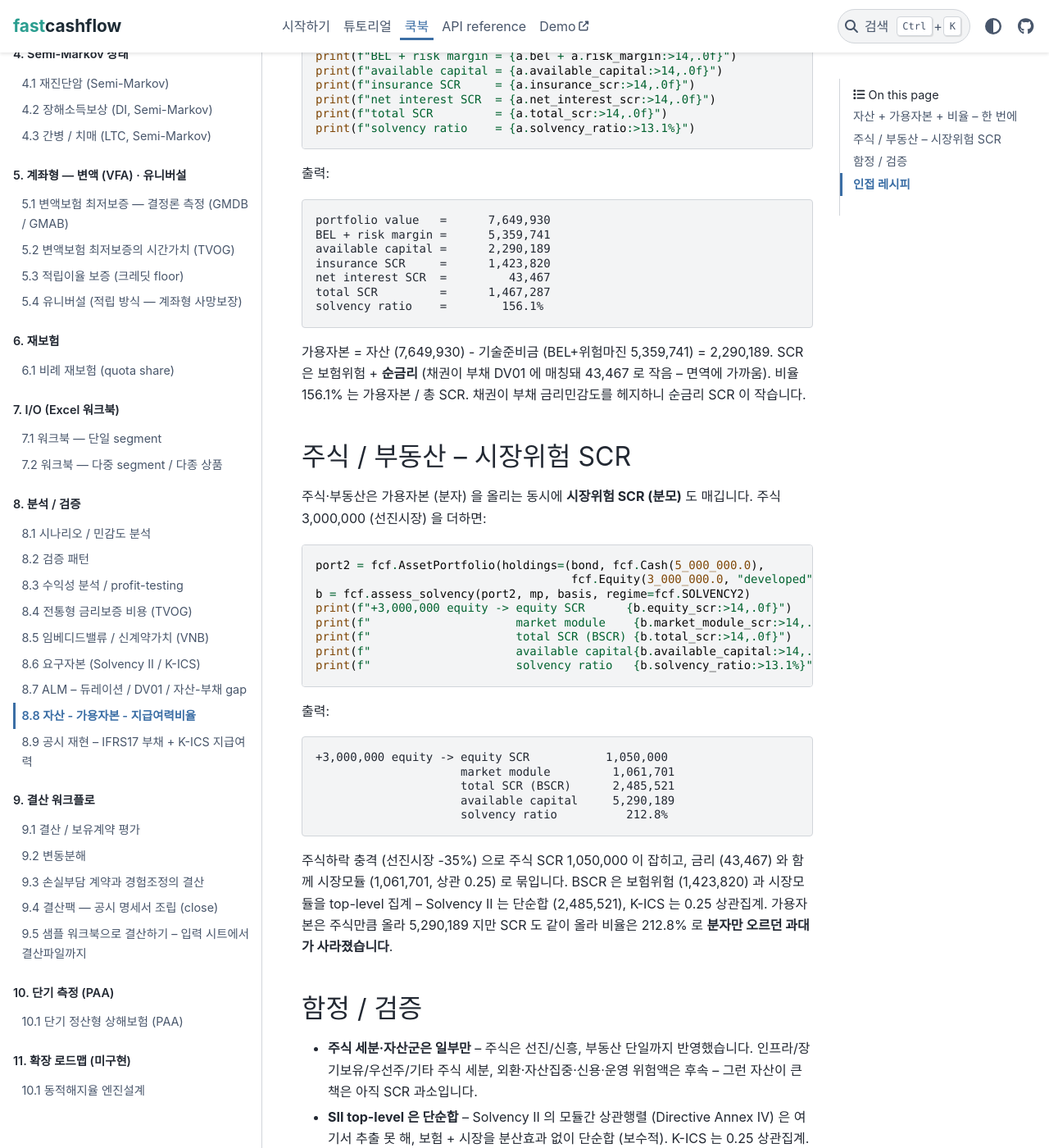
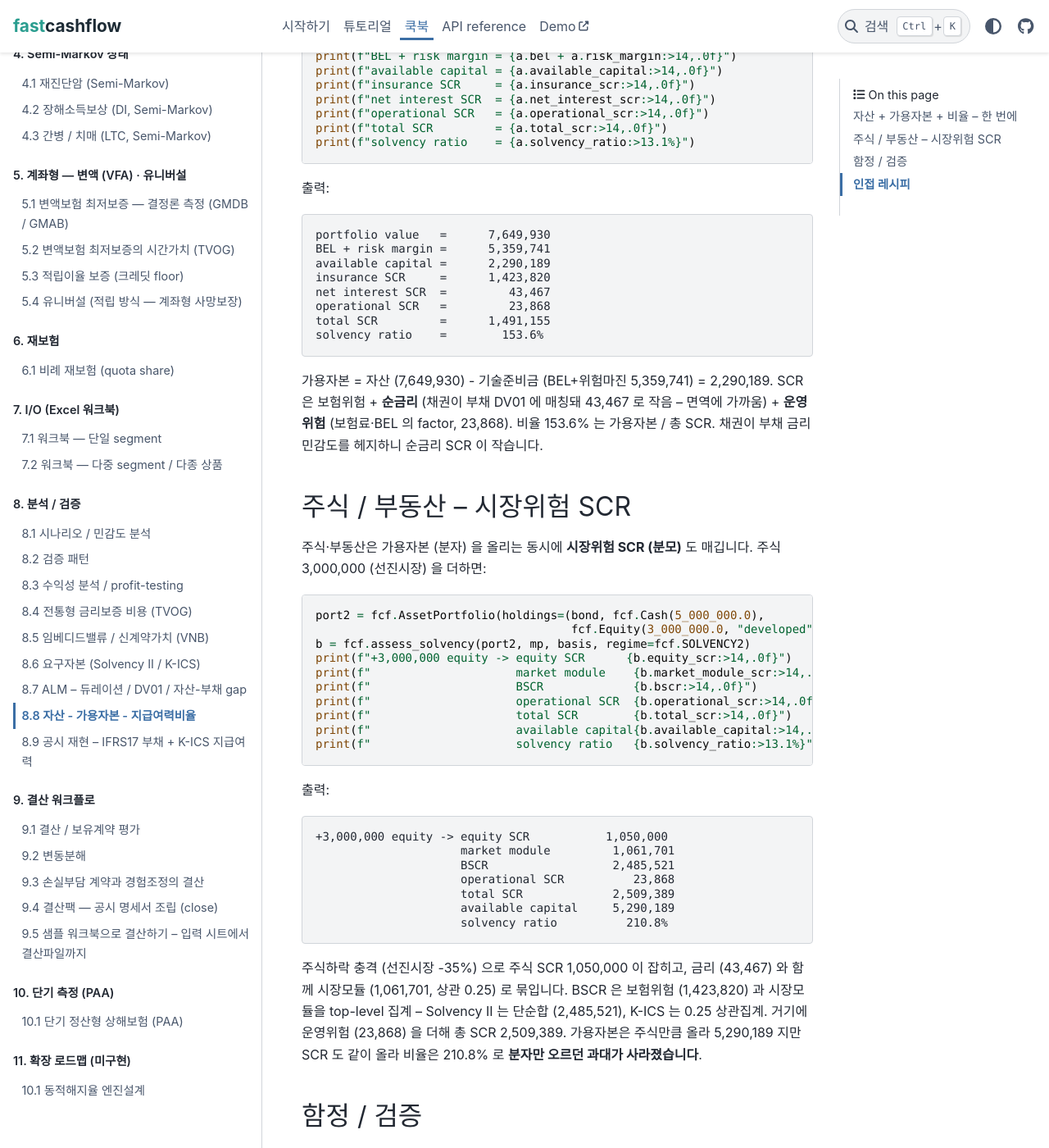
Before and after one commit to seokhoonj/fastcashflow, a Sphinx documentation site: the page built from docs/cookbook/workflow/solvency-balance-sheet.md, in a window 1280 px wide and 1400 px high, scrolled down 1113 px. Shown: the whole window at 82% size. Built offline with Sphinx 7.4.7 and the PyData theme 0.15.4, drawn with Linux system fonts in a browser that asks for light colours; some of the changed text lies outside the part shown.

Commit message:
feat: add operational risk to the assessed solvency ratio
Integrate the operational-risk SCR into `assess_solvency`: the total SCR is now
the BSCR (insurance and market, aggregated at the top level) plus the operational
charge on top, matching the regime structure (operational sits outside the
correlated BSCR). `SolvencyAssessment` exposes `bscr` and `operational_scr`
alongside the existing components; the ratio is available capital over the total
SCR. The Solvency II operational cap (0.3 x BSCR) uses the BSCR computed first.
Cookbook 8.8 and 8.9 show the operational line; api.rst documents the function.

````diff
--- a/docs/api.rst
+++ b/docs/api.rst
@@ -360,6 +360,8 @@ the net interest-rate SCR, and the assembled solvency ratio.
 
 .. autofunction:: fastcashflow.market_module_scr
 
+.. autofunction:: fastcashflow.operational_scr
+
 .. autofunction:: fastcashflow.assess_solvency
 
 .. autoclass:: fastcashflow.SolvencyAssessment
--- a/docs/cookbook/workflow/solvency-balance-sheet.md
+++ b/docs/cookbook/workflow/solvency-balance-sheet.md
@@ -43,6 +43,7 @@ print(f"BEL + risk margin = {a.bel + a.risk_margin:>14,.0f}")
 print(f"available capital = {a.available_capital:>14,.0f}")
 print(f"insurance SCR     = {a.insurance_scr:>14,.0f}")
 print(f"net interest SCR  = {a.net_interest_scr:>14,.0f}")
+print(f"operational SCR   = {a.operational_scr:>14,.0f}")
 print(f"total SCR         = {a.total_scr:>14,.0f}")
 print(f"solvency ratio    = {a.solvency_ratio:>13.1%}")
 ```
@@ -55,13 +56,15 @@ BEL + risk margin =      5,359,741
 available capital =      2,290,189
 insurance SCR     =      1,423,820
 net interest SCR  =         43,467
-total SCR         =      1,467,287
-solvency ratio    =        156.1%
+operational SCR   =         23,868
+total SCR         =      1,491,155
+solvency ratio    =        153.6%
 ```
 
 가용자본 = 자산 (7,649,930) - 기술준비금 (BEL+위험마진 5,359,741) = 2,290,189. SCR 은
-보험위험 + **순금리** (채권이 부채 DV01 에 매칭돼 43,467 로 작음 -- 면역에 가까움). 비율
-156.1% 는 가용자본 / 총 SCR. 채권이 부채 금리민감도를 헤지하니 순금리 SCR 이 작습니다.
+보험위험 + **순금리** (채권이 부채 DV01 에 매칭돼 43,467 로 작음 -- 면역에 가까움) +
+**운영위험** (보험료·BEL 의 factor, 23,868). 비율 153.6% 는 가용자본 / 총 SCR. 채권이
+부채 금리민감도를 헤지하니 순금리 SCR 이 작습니다.
 
 ## 주식 / 부동산 -- 시장위험 SCR
 
@@ -74,7 +77,9 @@ port2 = fcf.AssetPortfolio(holdings=(bond, fcf.Cash(5_000_000.0),
 b = fcf.assess_solvency(port2, mp, basis, regime=fcf.SOLVENCY2)
 print(f"+3,000,000 equity -> equity SCR      {b.equity_scr:>14,.0f}")
 print(f"                     market module    {b.market_module_scr:>14,.0f}")
-print(f"                     total SCR (BSCR) {b.total_scr:>14,.0f}")
+print(f"                     BSCR             {b.bscr:>14,.0f}")
+print(f"                     operational SCR  {b.operational_scr:>14,.0f}")
+print(f"                     total SCR        {b.total_scr:>14,.0f}")
 print(f"                     available capital{b.available_capital:>14,.0f}")
 print(f"                     solvency ratio   {b.solvency_ratio:>13.1%}")
 ```
@@ -84,21 +89,26 @@ print(f"                     solvency ratio   {b.solvency_ratio:>13.1%}")
 ```text
 +3,000,000 equity -> equity SCR           1,050,000
                      market module         1,061,701
-                     total SCR (BSCR)      2,485,521
+                     BSCR                  2,485,521
+                     operational SCR          23,868
+                     total SCR             2,509,389
                      available capital     5,290,189
-                     solvency ratio          212.8%
+                     solvency ratio          210.8%
 ```
 
 주식하락 충격 (선진시장 -35%) 으로 주식 SCR 1,050,000 이 잡히고, 금리 (43,467) 와 함께
 시장모듈 (1,061,701, 상관 0.25) 로 묶입니다. BSCR 은 보험위험 (1,423,820) 과 시장모듈을
-top-level 집계 -- Solvency II 는 단순합 (2,485,521), K-ICS 는 0.25 상관집계. 가용자본은
-주식만큼 올라 5,290,189 지만 SCR 도 같이 올라 비율은 212.8% 로 **분자만 오르던 과대가
+top-level 집계 -- Solvency II 는 단순합 (2,485,521), K-ICS 는 0.25 상관집계. 거기에
+운영위험 (23,868) 을 더해 총 SCR 2,509,389. 가용자본은
+주식만큼 올라 5,290,189 지만 SCR 도 같이 올라 비율은 210.8% 로 **분자만 오르던 과대가
 사라졌습니다**.
 
 ## 함정 / 검증
 
+- **운영위험은 부채 factor** -- 보험료·BEL 에 위험계수 (K-ICS max(보험료 3.5%, BEL 0.4%) /
+  SII min(0.3 BSCR, max(0.04 보험료, 0.0045 BEL))) 를 적용해 BSCR 위에 가산합니다.
 - **주식 세분·자산군은 일부만** -- 주식은 선진/신흥, 부동산 단일까지 반영했습니다.
-  인프라/장기보유/우선주/기타 주식 세분, 외환·자산집중·신용·운영 위험액은 후속 -- 그런
+  인프라/장기보유/우선주/기타 주식 세분, 외환·자산집중·**신용** 위험액은 후속 -- 그런
   자산이 큰 책은 아직 SCR 과소입니다.
 - **SII top-level 은 단순합** -- Solvency II 의 모듈간 상관행렬 (Directive Annex IV) 은
   여기서 추출 못 해, 보험 + 시장을 분산효과 없이 단순합 (보수적). K-ICS 는 0.25 상관집계.
````
Also changed, not shown: docs/cookbook/workflow/disclosure.md (+5 -3 lines), 2 other files.
